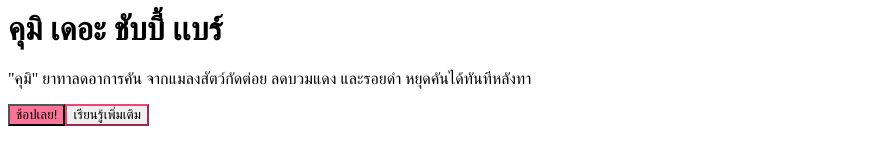
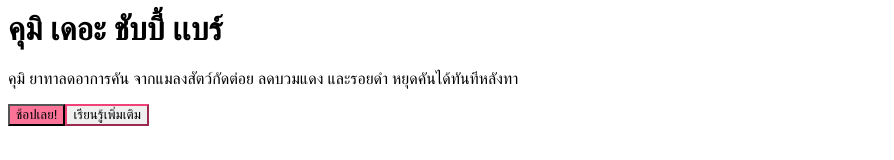
Before and after one commit to ronnapatp/Kumi-main-website, a Next.js app: page /th in a window 1280 px wide. Shown: the part 280-440 px from the top of the page, without its empty margins (0-894 px from the left). Built offline with nearby package versions, Linux system fonts and the light colour scheme.

Commit message:
Fix problem

```diff
--- a/components/th/homepage/heroes.js
+++ b/components/th/homepage/heroes.js
@@ -21,7 +21,7 @@ export default function Heroes() {
   <div className="px-4 pt-5 my-5 text-center border-bottom">
     <h1 className="display-4 fw-bold">คุมิ เดอะ ชับบี้ เเบร์</h1>
     <div className="col-lg-6 mx-auto">
-      <p className="lead mb-4">"คุมิ" ยาทาลดอาการคัน จากแมลงสัตว์กัดต่อย ลดบวมแดง และรอยดำ หยุดคันได้ทันทีหลังทา</p>
+      <p className="lead mb-4">คุมิ ยาทาลดอาการคัน จากแมลงสัตว์กัดต่อย ลดบวมแดง และรอยดำ หยุดคันได้ทันทีหลังทา</p>
       <div className="d-grid gap-2 d-sm-flex justify-content-sm-center mb-5">
         <Link href="/en/shop"><button type="button" className="btn pink btn-lg px-4 me-sm-3 btn-light">ช้อปเลย!</button></Link>
         <Link href="#product"><button type="button" className="btn border-pink btn-light btn-lg px-4">เรียนรู้เพิ่มเติม</button></Link>
```
Also changed, not shown: 1 other file (tests, documents, lock files or other folders).
